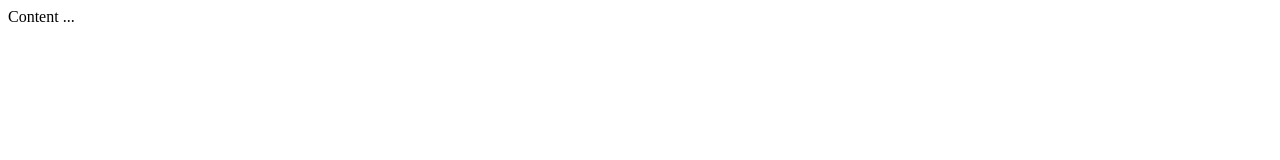
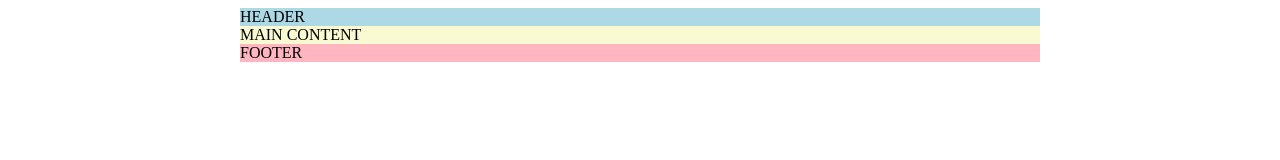
Before and after one commit to Gintaras68/web-dev-2-astronautas, a website: page index.html in a window 1280 px wide. Drawn offline with Linux system fonts and the light colour scheme.

Commit message:
Layout and CSS

```diff
--- a/index.html
+++ b/index.html
@@ -18,8 +18,13 @@
       href="./favicon/apple-touch-icon.png"
     />
     <link rel="manifest" href="./favicon/site.webmanifest" />
+    <link rel="stylesheet" href="main.css" />
   </head>
   <body>
-    Content ...
+    <header>HEADER</header>
+
+    <main>MAIN CONTENT</main>
+
+    <footer>FOOTER</footer>
   </body>
 </html>
--- /dev/null
+++ b/main.css
@@ -0,0 +1,17 @@
+header,
+main,
+footer {
+  width: 800px;
+  margin-left: calc((100% - 800px) / 2);
+}
+
+header {
+  background-color: lightblue;
+}
+main {
+  background-color: lightgoldenrodyellow;
+}
+
+footer {
+  background-color: lightpink;
+}
```
